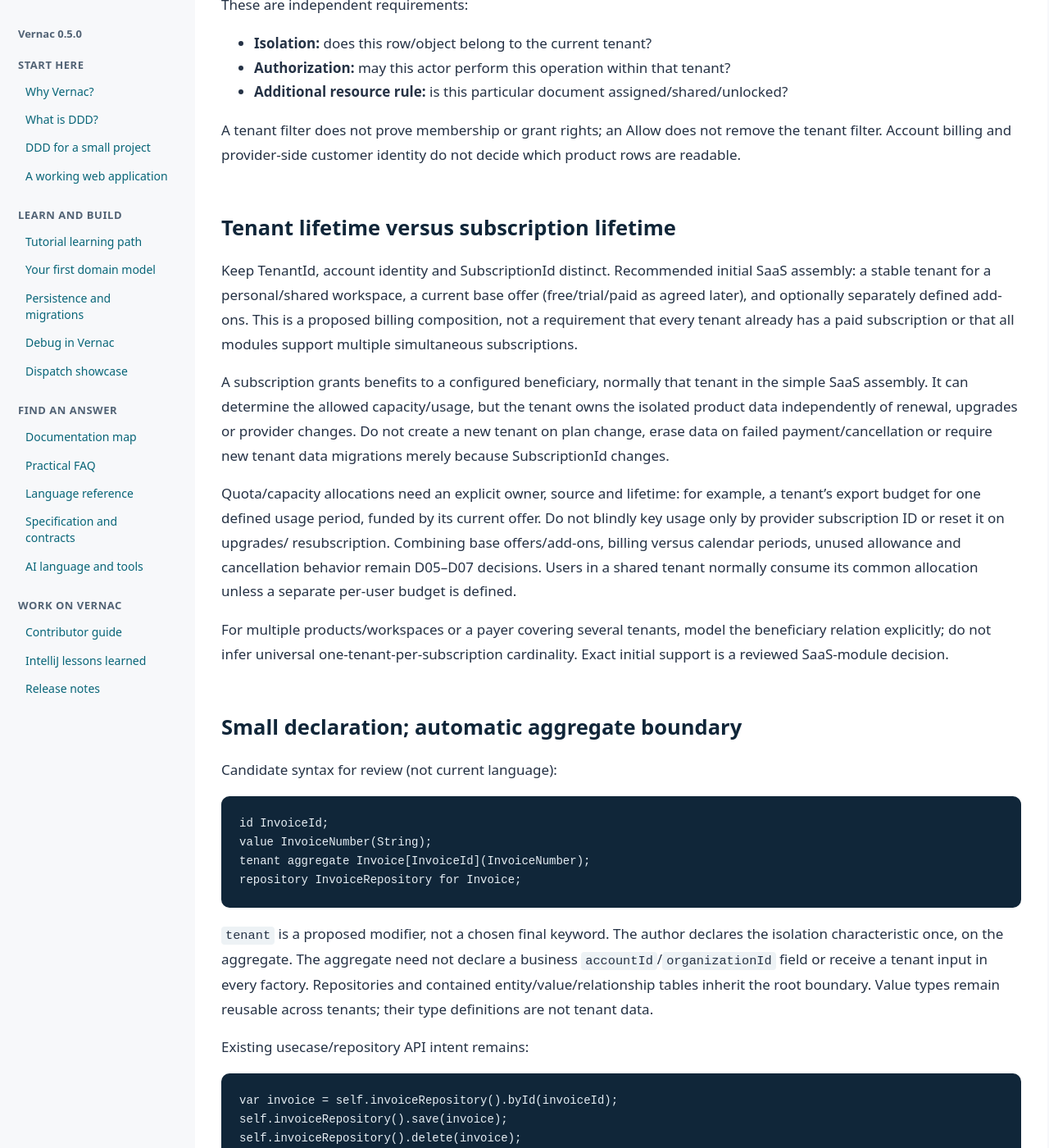
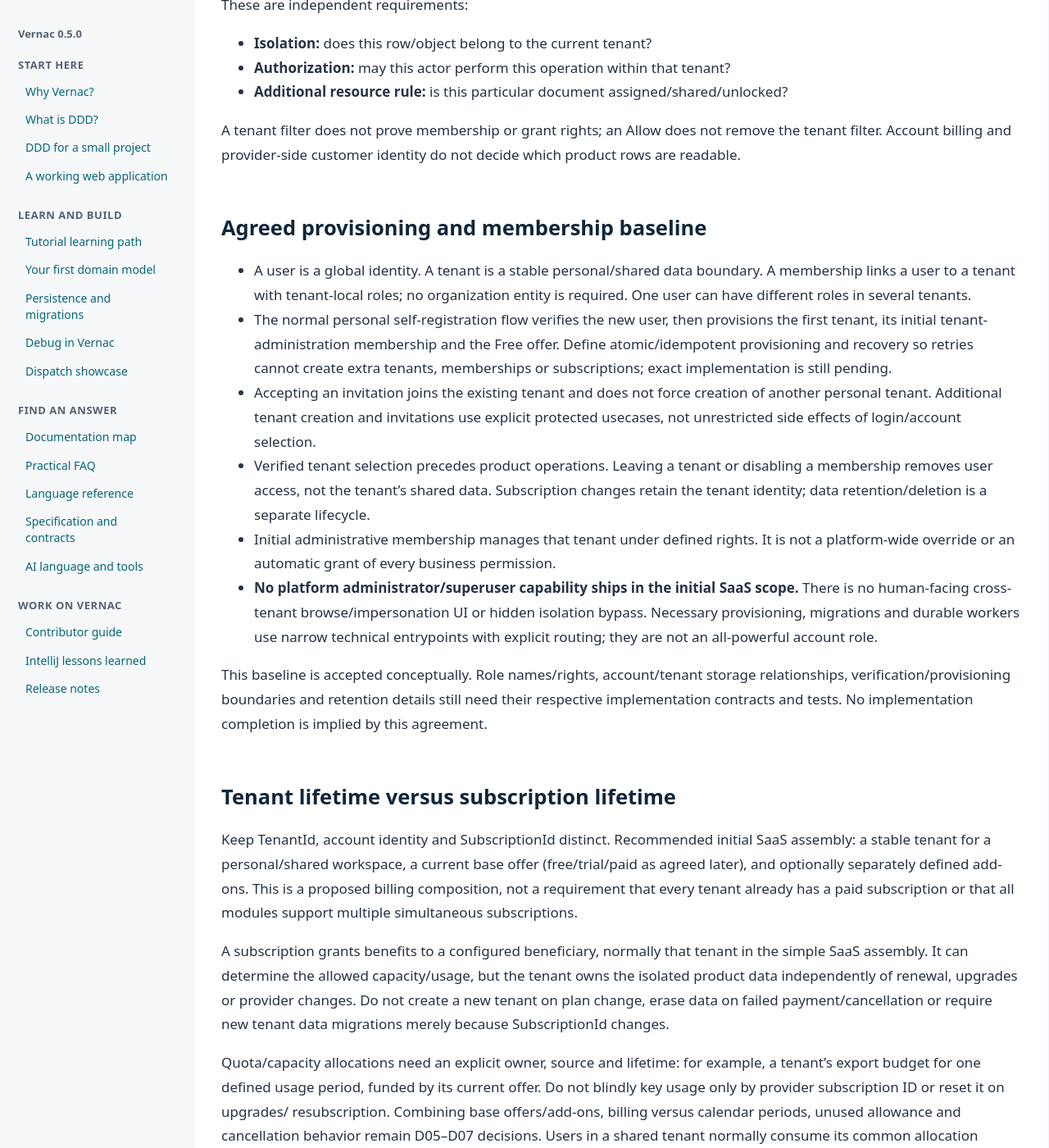
Before and after one commit to DannyReinhold/vernac, a Jekyll site: the page built from docs/development/tenant-isolation-0.6.0.md, in a window 1280 px wide and 1400 px high, scrolled down 801 px. Shown: the whole window at 82% size. Built offline with Jekyll 4.4.1, drawn with Linux system fonts in a browser that asks for light colours; some of the changed text lies outside the part shown.

Commit message:
docs: record agreed tenant provisioning baseline and exclude platform admin

````diff
--- a/docs/development/tenant-isolation-0.6.0.md
+++ b/docs/development/tenant-isolation-0.6.0.md
@@ -33,6 +33,33 @@ A tenant filter does not prove membership or grant rights; an Allow does not rem
 the tenant filter. Account billing and provider-side customer identity do not decide
 which product rows are readable.
 
+## Agreed provisioning and membership baseline
+
+- A user is a global identity. A tenant is a stable personal/shared data boundary.
+  A membership links a user to a tenant with tenant-local roles; no organization
+  entity is required. One user can have different roles in several tenants.
+- The normal personal self-registration flow verifies the new user, then provisions
+  the first tenant, its initial tenant-administration membership and the Free offer.
+  Define atomic/idempotent provisioning and recovery so retries cannot create extra
+  tenants, memberships or subscriptions; exact implementation is still pending.
+- Accepting an invitation joins the existing tenant and does not force creation of
+  another personal tenant. Additional tenant creation and invitations use explicit
+  protected usecases, not unrestricted side effects of login/account selection.
+- Verified tenant selection precedes product operations. Leaving a tenant or disabling
+  a membership removes user access, not the tenant's shared data. Subscription changes
+  retain the tenant identity; data retention/deletion is a separate lifecycle.
+- Initial administrative membership manages that tenant under defined rights. It is
+  not a platform-wide override or an automatic grant of every business permission.
+- **No platform administrator/superuser capability ships in the initial SaaS scope.**
+  There is no human-facing cross-tenant browse/impersonation UI or hidden isolation
+  bypass. Necessary provisioning, migrations and durable workers use narrow technical
+  entrypoints with explicit routing; they are not an all-powerful account role.
+
+This baseline is accepted conceptually. Role names/rights, account/tenant storage
+relationships, verification/provisioning boundaries and retention details still need
+their respective implementation contracts and tests. No implementation completion is
+implied by this agreement.
+
 ## Tenant lifetime versus subscription lifetime
 
 Keep TenantId, account identity and SubscriptionId distinct. Recommended initial SaaS
@@ -60,7 +87,7 @@ cardinality. Exact initial support is a reviewed SaaS-module decision.
 
 ## Small declaration; automatic aggregate boundary
 
-Candidate syntax for review (not current language):
+Agreed declaration form for the next implementation (not current language):
 
 ```text
 id InvoiceId;
@@ -69,7 +96,7 @@ tenant aggregate Invoice[InvoiceId](InvoiceNumber);
 repository InvoiceRepository for Invoice;
 ```
 
-`tenant` is a proposed modifier, not a chosen final keyword. The author declares the
+`tenant` is the agreed modifier; it is not implemented yet. The author declares the
 isolation characteristic once, on the aggregate. The aggregate need not declare a
 business `accountId`/`organizationId` field or receive a tenant input in every factory.
 Repositories and contained entity/value/relationship tables inherit the root boundary.
@@ -180,8 +207,9 @@ and fresh module consumers; preserve the migration review/responsibility contrac
   database filtering alone cannot secure an unscoped download URL or cached result.
 - Keep tenant identifiers and sensitive business data out of ordinary logs. Use the
   approved safe correlation design rather than logging raw context or row data.
-- Global administration is a separately authorized capability with explicit routing,
-  not a hidden `ignoreTenant` flag exposed to normal repositories or policies.
+- No platform-admin feature is required in this release. Necessary technical runtime
+  coordination has narrow explicit authority, never a hidden `ignoreTenant` flag
+  exposed to normal repositories or policies.
 
 ## Corrected invoice example
 
@@ -213,9 +241,9 @@ Account/tenant policy composition remains explicit but cannot disable this bound
 
 ## Release acceptance and next contract work
 
-D13 must resolve classification syntax, tenant identity/provisioning, transaction
-binding, physical mapping, factory/provenance rules, RLS/raw-SQL scope and global
-administration. It is now a prerequisite to freezing the resource-policy integration
+D13 still needs the detailed tenant identity/provisioning, transaction binding,
+physical mapping, factory/provenance rules and RLS/raw-SQL/runtime-operation boundary.
+The `tenant` spelling, omitted-marker semantics and no-platform-admin scope are agreed. It is now a prerequisite to freezing the resource-policy integration
 and to implementing the SaaS persistence-dependent slices, not a post-release option.
 
 Mandatory tests include two personal tenants and one multi-member tenant; all generated
````
